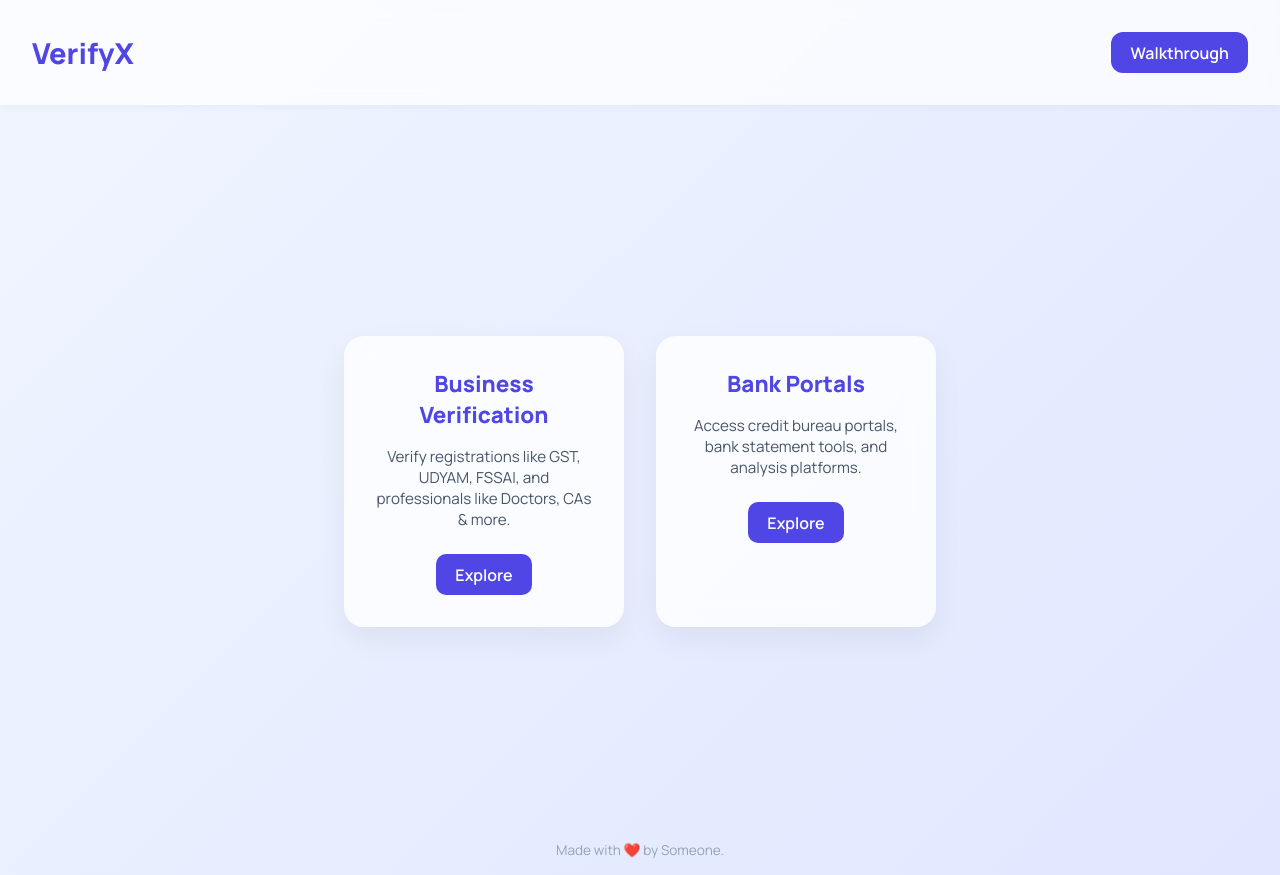
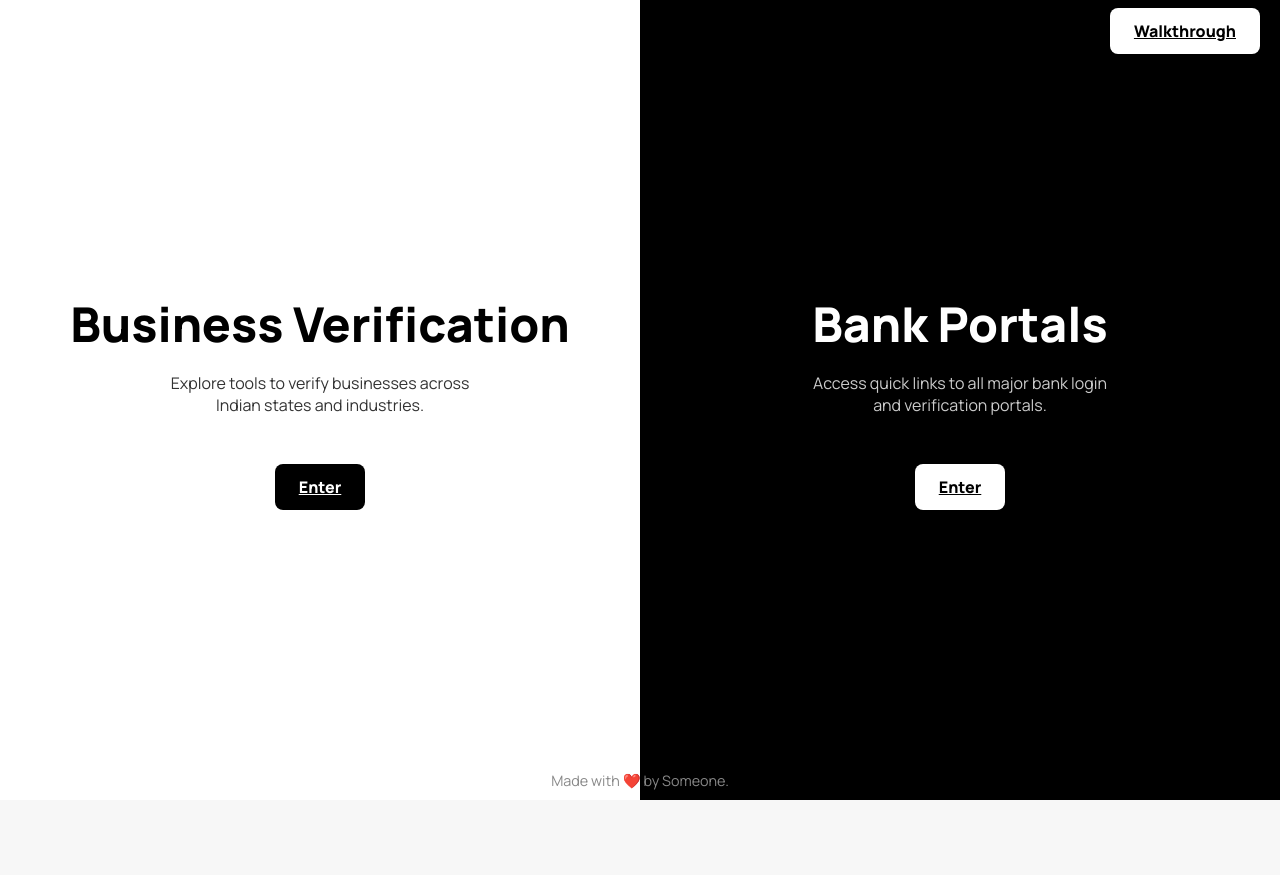
Before and after one commit to someoneuknow04/Verifyx, a plain HTML site: page index.html in a window 1280 px wide. After the commit the page ends 800 px from the top, so only its background shows below. Drawn offline with nearby package versions, Linux system fonts and the light colour scheme.

Commit message:
Update index.html

```diff
--- a/index.html
+++ b/index.html
@@ -2,137 +2,95 @@
 <html lang="en">
 <head>
   <meta charset="UTF-8" />
-  <meta name="viewport" content="width=device-width, initial-scale=1.0" />
-  <title>VerifyX – Home</title>
-  <link href="https://fonts.googleapis.com/css2?family=Manrope:wght@400;600;800&display=swap" rel="stylesheet" />
-  <link href="https://unpkg.com/aos@2.3.1/dist/aos.css" rel="stylesheet" />
+  <meta name="viewport" content="width=device-width, initial-scale=1.0"/>
+  <title>VerifyX</title>
+  <link href="https://fonts.googleapis.com/css2?family=Manrope:wght@400;600;800&display=swap" rel="stylesheet"/>
   <style>
-    * {
+    body {
       margin: 0;
-      padding: 0;
-      box-sizing: border-box;
+      font-family: 'Manrope', sans-serif;
+      display: flex;
+      height: 100vh;
+      background: #f7f7f7;
     }
-    body {
-      font-family: 'Manrope', sans-serif;
-      background: linear-gradient(135deg, #f1f5ff, #e0e7ff);
-      color: #1e293b;
-      overflow-x: hidden;
+    .container {
+      display: flex;
+      flex: 1;
     }
-    header {
+    .left, .right {
+      flex: 1;
       display: flex;
-      justify-content: space-between;
+      justify-content: center;
       align-items: center;
-      padding: 2rem;
-      position: sticky;
-      top: 0;
-      background: rgba(255, 255, 255, 0.7);
-      backdrop-filter: blur(10px);
-      z-index: 1000;
-      box-shadow: 0 2px 8px rgba(0, 0, 0, 0.04);
+      flex-direction: column;
+      transition: all 0.3s ease;
     }
-    .logo {
-      font-size: 1.8rem;
-      font-weight: 800;
-      color: #4f46e5;
+    .left {
+      background-color: #ffffff;
     }
-    .walkthrough-btn {
-      padding: 0.6rem 1.2rem;
-      background: #4f46e5;
-      color: white;
+    .right {
+      background-color: #000000;
+      color: #ffffff;
+    }
+    h1 {
+      font-size: 3rem;
+      margin: 0;
+    }
+    .desc {
+      margin-top: 1rem;
+      font-size: 1rem;
+      max-width: 300px;
+      text-align: center;
+      opacity: 0.8;
+    }
+    .btn {
+      margin-top: 2rem;
+      padding: 12px 24px;
       border: none;
-      border-radius: 12px;
-      font-weight: 600;
-      text-decoration: none;
-      transition: background 0.3s ease;
+      font-weight: bold;
+      cursor: pointer;
+      border-radius: 8px;
+      font-size: 1rem;
     }
-    .walkthrough-btn:hover {
-      background: #3730a3;
+    .btn-light {
+      background-color: #000;
+      color: #fff;
     }
-    main {
-      display: grid;
-      place-items: center;
-      min-height: 90vh;
-      padding: 2rem;
-      text-align: center;
+    .btn-dark {
+      background-color: #fff;
+      color: #000;
     }
-    .card-container {
-      display: flex;
-      flex-wrap: wrap;
-      justify-content: center;
-      gap: 2rem;
-      max-width: 1000px;
-      margin-top: 2rem;
-    }
-    .card {
-      background: rgba(255, 255, 255, 0.8);
-      backdrop-filter: blur(12px);
-      padding: 2rem;
-      border-radius: 20px;
-      width: 280px;
-      text-align: center;
-      box-shadow: 0 12px 30px rgba(0, 0, 0, 0.06);
-      transition: transform 0.3s ease, box-shadow 0.3s ease;
-    }
-    .card:hover {
-      transform: translateY(-6px);
-      box-shadow: 0 16px 40px rgba(0, 0, 0, 0.08);
-    }
-    .card h2 {
-      font-size: 1.4rem;
-      color: #4f46e5;
-      margin-bottom: 1rem;
-    }
-    .card p {
-      font-size: 0.95rem;
-      color: #475569;
-      margin-bottom: 1.5rem;
-    }
-    .card a {
-      display: inline-block;
-      padding: 0.6rem 1.2rem;
-      background: #4f46e5;
-      color: white;
-      border-radius: 10px;
-      font-weight: 600;
-      text-decoration: none;
-    }
-    .card a:hover {
-      background: #3730a3;
+    .top-right {
+      position: absolute;
+      top: 20px;
+      right: 20px;
     }
     footer {
+      position: absolute;
+      bottom: 10px;
+      width: 100%;
       text-align: center;
-      padding: 1rem;
-      font-size: 0.85rem;
-      color: #94a3b8;
+      font-size: 0.9rem;
+      color: #888;
     }
   </style>
 </head>
 <body>
-  <header data-aos="fade-down">
-    <div class="logo">VerifyX</div>
-    <a href="walkthrough.html" class="walkthrough-btn">Walkthrough</a>
-  </header>
-
-  <main>
-    <div class="card-container" data-aos="zoom-in-up">
-      <div class="card" data-aos="fade-up" data-aos-delay="100">
-        <h2>Business Verification</h2>
-        <p>Verify registrations like GST, UDYAM, FSSAI, and professionals like Doctors, CAs & more.</p>
-        <a href="business.html">Explore</a>
-      </div>
-      <div class="card" data-aos="fade-up" data-aos-delay="200">
-        <h2>Bank Portals</h2>
-        <p>Access credit bureau portals, bank statement tools, and analysis platforms.</p>
-        <a href="bank.html">Explore</a>
-      </div>
+  <div class="top-right">
+    <a href="walkthrough.html" class="btn btn-dark">Walkthrough</a>
+  </div>
+  <div class="container">
+    <div class="left">
+      <h1>Business Verification</h1>
+      <p class="desc">Explore tools to verify businesses across Indian states and industries.</p>
+      <a href="business.html" class="btn btn-light">Enter</a>
     </div>
-  </main>
-
-  <footer>
-    Made with ❤️ by Someone.
-  </footer>
-
-  <script src="https://unpkg.com/aos@2.3.1/dist/aos.js"></script>
-  <script>AOS.init({ duration: 1000 });</script>
+    <div class="right">
+      <h1>Bank Portals</h1>
+      <p class="desc">Access quick links to all major bank login and verification portals.</p>
+      <a href="bank.html" class="btn btn-dark">Enter</a>
+    </div>
+  </div>
+  <footer>Made with ❤️ by Someone.</footer>
 </body>
 </html>
```
